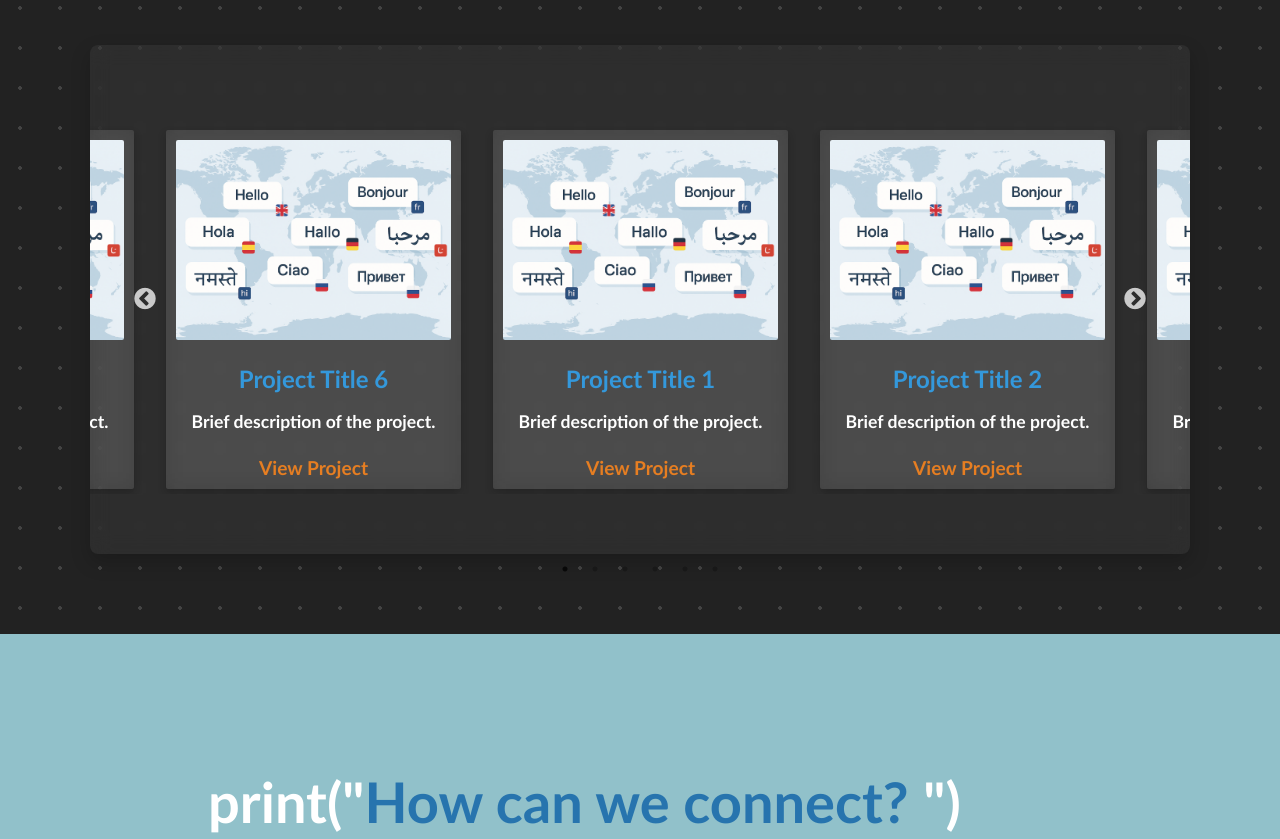
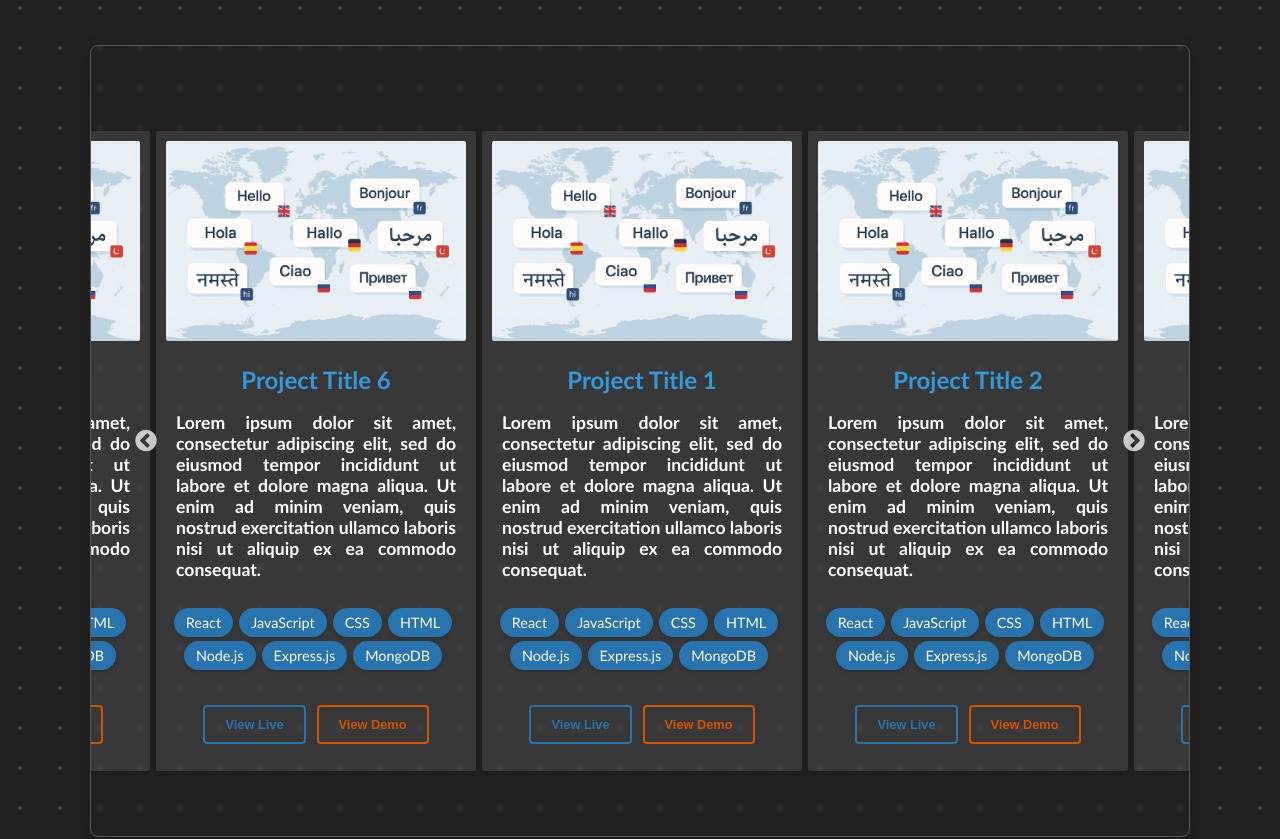
Before and after one commit to Janhavi-2001/Janhavi-2001.github.io, a React (Create React App) app: page / in a window 1280 px wide. Shown: the part 3772-4611 px from the top of the page. Built offline with nearby package versions, Linux system fonts and the light colour scheme.

Commit message:
Modify project carousel component

```diff
--- a/src/Components/ProjCards/ProjCards.css
+++ b/src/Components/ProjCards/ProjCards.css
@@ -32,9 +32,10 @@
     border-radius: 2px;
     box-shadow: 0 4px 8px rgba(0, 0, 0, 0.2);
     width: 100%;
-    max-width: 275px;
+    max-width: 300px;
     margin: 0 auto;
     transition: transform 0.3s ease-in-out;
+    height: 620px;
 }
 
 .project-card:hover {
@@ -60,18 +61,67 @@
     font-size: 1.1rem;
     color: #fff;
     margin-bottom: 1.5rem;
+    text-align: justify;
+    padding: 0 10px;
 }
 
-.project-link {
-    font-size: 1.2rem;
-    color: #e67e22;
+.live-link {
+    outline: 2px solid #2774AE;
+    color: #2774AE;
+    background-color: var(--background);
+    border: none;
+    padding: 10px 20px;
+    cursor: pointer;
+    transition: background-color 0.3s ease;
+    font-size: 0.8rem;
     text-decoration: none;
+    display: inline-block;
+    margin-top: 1rem;
     font-weight: bold;
-    transition: color 0.3s ease-in-out;
+    border-radius: 2px;
+    margin-right: 15px;
+    margin-top: 20px;
 }
 
-.project-link:hover {
-    color: #fdcb6e;
+.live-link:hover {
+    background-color: #1a5f8a;
+    color: #fff;
+}
+
+.demo-link {
+    outline: 2px solid #d35400;
+    color: #d35400;
+    background-color: var(--background);
+    border: none;
+    padding: 10px 20px;
+    cursor: pointer;
+    transition: background-color 0.3s ease;
+    font-size: 0.8rem;
+    text-decoration: none;
+    display: inline-block;
+    margin-top: 1rem;
+    font-weight: bold;
+    border-radius: 2px;
+    margin-top: 20px;
+}
+
+.demo-link:hover {
+    background-color: #b04c00;
+    color: #fff;
+}
+
+.skill-badge {
+  display: inline-block;
+  background-color: #2774AE;
+  color: white;
+  font-size: 0.9rem;
+  font-weight: 500;
+  padding: 6px 12px;
+  margin: 4px 6px 0 0;
+  border-radius: 20px;
+  box-shadow: 0 2px 4px rgba(0, 0, 0, 0.15);
+  transition: background-color 0.3s ease;
+  bottom: 0;
 }
 
 .proj-cards-carousel .slick-prev,
@@ -88,7 +138,6 @@
     max-width: 1100px;
     margin: 0 auto;
     overflow: visible;
-    background-color: rgba(255, 255, 255, 0.05);
     padding-top: 80px;
     padding-bottom: 60px;
     display: flex;
@@ -98,7 +147,15 @@
     box-shadow: 0 8px 20px rgba(0, 0, 0, 0.2);
     backdrop-filter: blur(10px);
     border-radius: 8px;
+    background: rgba(255, 255, 255, 0);
+    backdrop-filter: blur(2px);
+    -webkit-backdrop-filter: blur(5px);
+    border: 1px solid rgba(255, 255, 255, 0.25);
+    transition: opacity 0.5s ease;
+}
 
+.carousel-container.show {
+  opacity: 1;
 }
 
 .proj-cards-carousel .slick-prev {
--- a/src/Components/ProjCards/ProjCards.js
+++ b/src/Components/ProjCards/ProjCards.js
@@ -1,4 +1,4 @@
-import React from 'react';
+import React, { useEffect, useState } from 'react';
 import './ProjCards.css';
 import { TypeAnimation } from 'react-type-animation';
 import Slider from 'react-slick';
@@ -6,6 +6,18 @@ import 'slick-carousel/slick/slick.css';
 import 'slick-carousel/slick/slick-theme.css';
 
 const ProjCards = () => {
+
+  const [animate, setAnimate] = useState(false);
+
+  useEffect(() => {
+    setAnimate(true);
+  }, []);
+
+  const card = {
+    skills: 'React, JavaScript, CSS, HTML, Node.js, Express.js, MongoDB',
+  };
+  const skillsArray = card.skills.split(/, /).filter(Boolean);
+
   const settings = {
     dots: true,
     infinite: true,
@@ -16,30 +28,14 @@ const ProjCards = () => {
     autoplaySpeed: 3000,
     centerMode: true,
     centerPadding: '60px',
-    infinite: true,
     arrows: true,
     cssEase: 'ease-in-out',
     pauseOnHover: true,
     responsive: [
-      {
-        breakpoint: 768,
-        settings: {
-          slidesToShow: 1
-        }
-      },
-      {
-        breakpoint: 1024,
-        settings: {
-          slidesToShow: 2
-        }
-      },
-      {
-        breakpoint: 1440,
-        settings: {
-          slidesToShow: 3
-        }
-      }
-    ]
+      { breakpoint: 768, settings: { slidesToShow: 1 } },
+      { breakpoint: 1024, settings: { slidesToShow: 2 } },
+      { breakpoint: 1440, settings: { slidesToShow: 3 } },
+    ],
   };
 
   return (
@@ -62,16 +58,26 @@ const ProjCards = () => {
         {'")'}
       </h1>
 
-      <Slider {...settings} className="proj-cards-carousel">
-        {[1, 2, 3, 4, 5, 6].map((n) => (
+      <div className="carousel-container">
+        <Slider {...settings} className={`proj-cards-carousel ${animate ? 'show' : ''}`}>
+          {[1, 2, 3, 4, 5, 6].map(n => (
             <div key={n} className="project-card">
               <img src="/Images/home-language-bg.png" alt={`Project ${n}`} className="project-thumbnail" />
               <h3 className="project-title">Project Title {n}</h3>
-            <p className="project-description">Brief description of the project.</p>
-            <a href="#" className="project-link">View Project</a>
+              <p className="project-description">
+                Lorem ipsum dolor sit amet, consectetur adipiscing elit, sed do eiusmod tempor incididunt ut labore et dolore magna aliqua. Ut enim ad minim veniam, quis nostrud exercitation ullamco laboris nisi ut aliquip ex ea commodo consequat.
+              </p>
+              <p className="card-skills">
+                {skillsArray.map((skill, i) => (
+                  <span key={i} className="skill-badge">{skill}</span>
+                ))}
+              </p>
+              <button className="live-link">View Live</button>
+              <button className="demo-link">View Demo</button>
             </div>
           ))}
         </Slider>
+      </div>
     </div>
   );
 };
--- a/src/Components/Timeline/Timeline.css
+++ b/src/Components/Timeline/Timeline.css
@@ -150,7 +150,7 @@
   width: fit-content;
   max-width: 200px;
   background: rgba(255, 255, 255, 0.85);
-  color: #2774ae;
+  color: #D35400;
   font-weight: bold;
   padding: 10px 16px;
   border-radius: 4px;
```
Lines whose indentation alone changed are shown as unchanged.
